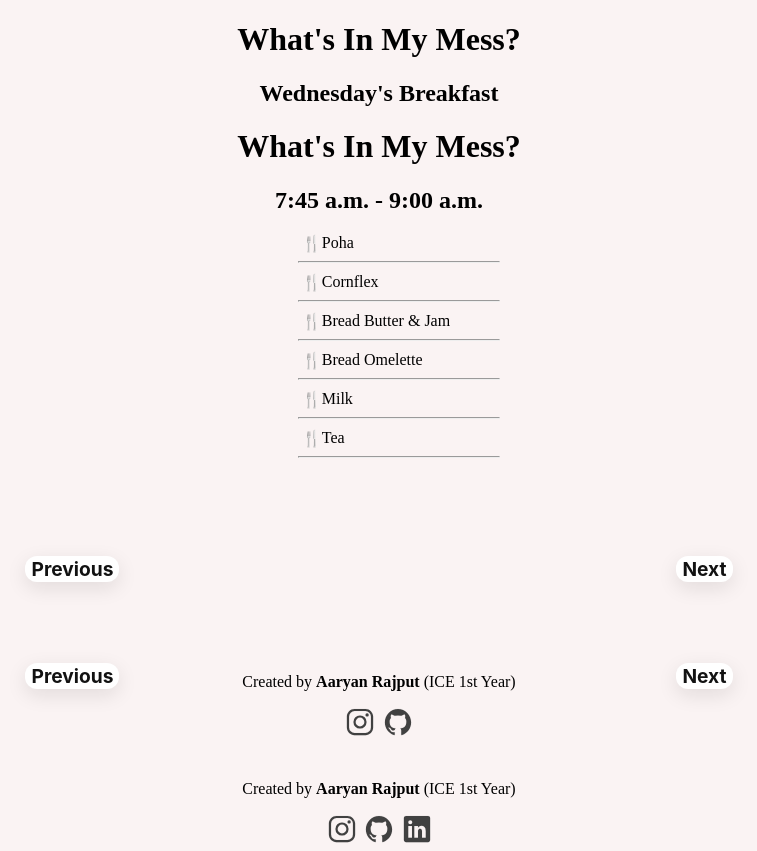
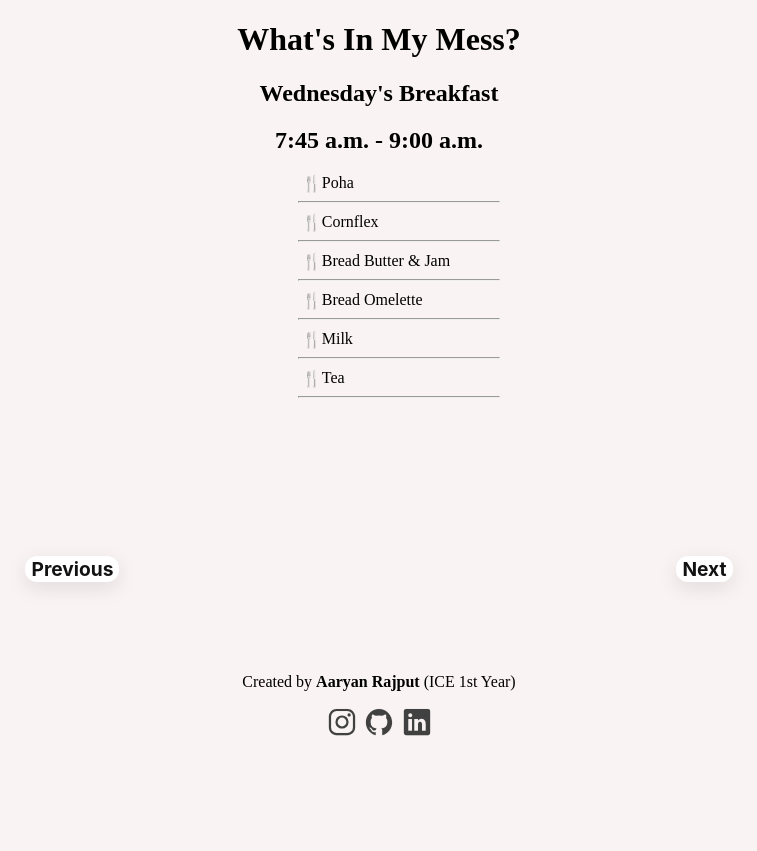
Before and after one commit to aaryanrajputhere/whatsinmymess, a plain HTML site: page index.html in a window 1280 px wide. Shown: the whole page, without its empty margins (261-1018 px from the left). After the commit the page ends 800 px from the top, so only its background shows below. Drawn offline with nearby package versions, Linux system fonts and the light colour scheme.

Commit message:
Update index.html

```diff
--- a/index.html
+++ b/index.html
@@ -1,16 +1,4 @@
 <!DOCTYPE html>
-<html lang="en">
-  <head>
-    <meta charset="UTF-8" />
-    <meta name="viewport" content="width=device-width, initial-scale=1.0" />
-    <title>What's in my Mess?</title>
-    <link rel="stylesheet" href="style.css" />
-  </head>
-  <body>
-    <div class="container">
-      <div class="mealContainer">
-        <h1>What's In My Mess?</h1>
-        <h2 id="currentMeal"></h2><!DOCTYPE html>
 <html lang="en">
   <head>
     <meta charset="UTF-8" />
@@ -54,32 +42,3 @@
     <script src="main.js"></script>
   </body>
 </html>
-
-        <h2 id="currentTiming"></h2>
-      </div>
-      <center><ul id="menuContainer"></ul></center>
-    </div>
-    <div class="buttonsContainer">
-      <button id="Previous">Previous</button>
-      <button id="Next">Next</button>
-    </div>
-    <p>Created by <b>Aaryan Rajput</b> (ICE 1st Year)</p>
-    <div class="social-links">
-      <a href="https://www.instagram.com/aaryanrajputhere/">
-        <ion-icon name="logo-instagram"></ion-icon>
-      </a>
-      <a href="https://github.com/aaryanrajputhere">
-        <ion-icon name="logo-github"></ion-icon>
-      </a>
-      <script
-        type="module"
-        src="https://unpkg.com/ionicons@7.1.0/dist/ionicons/ionicons.esm.js"
-      ></script>
-      <script
-        nomodule
-        src="https://unpkg.com/ionicons@7.1.0/dist/ionicons/ionicons.js"
-      ></script>
-    </div>
-    <script src="main.js"></script>
-  </body>
-</html>
```
